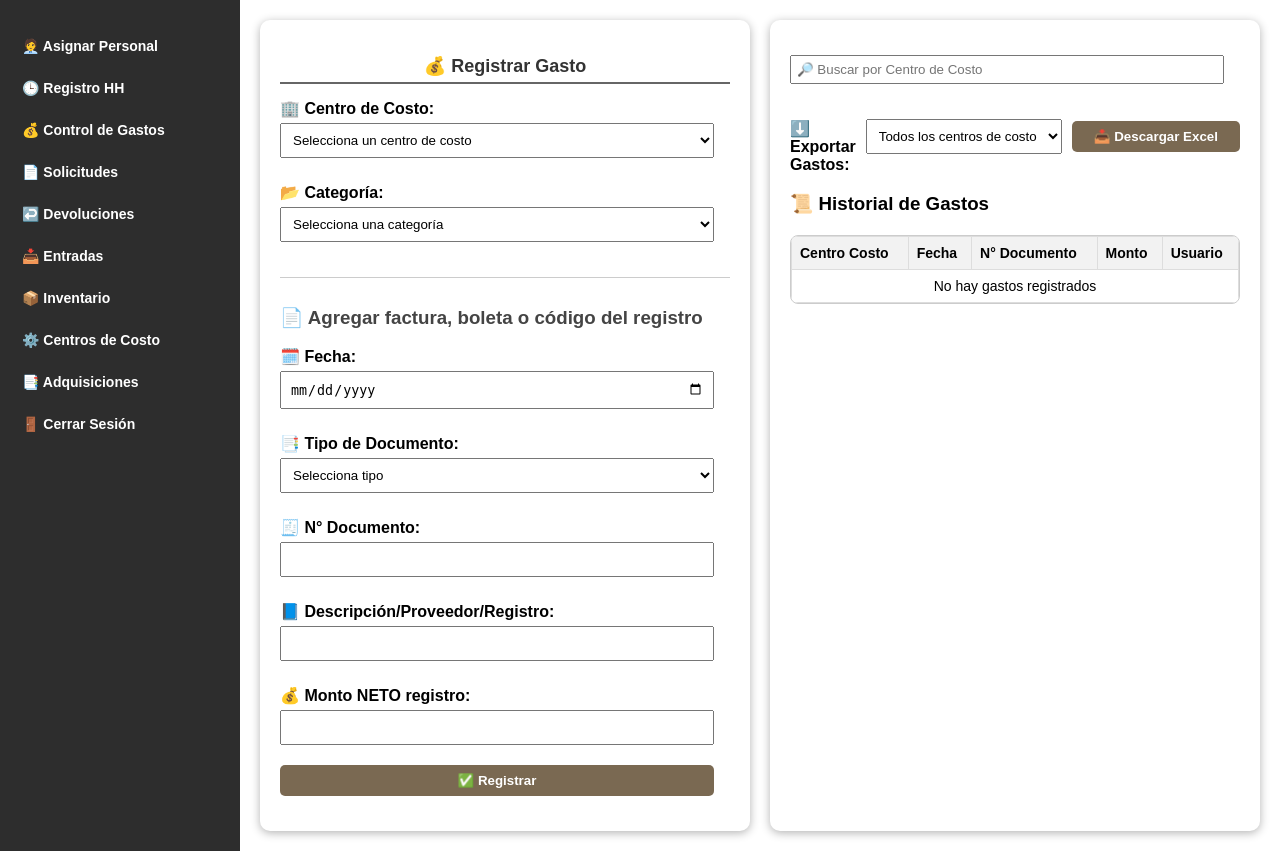
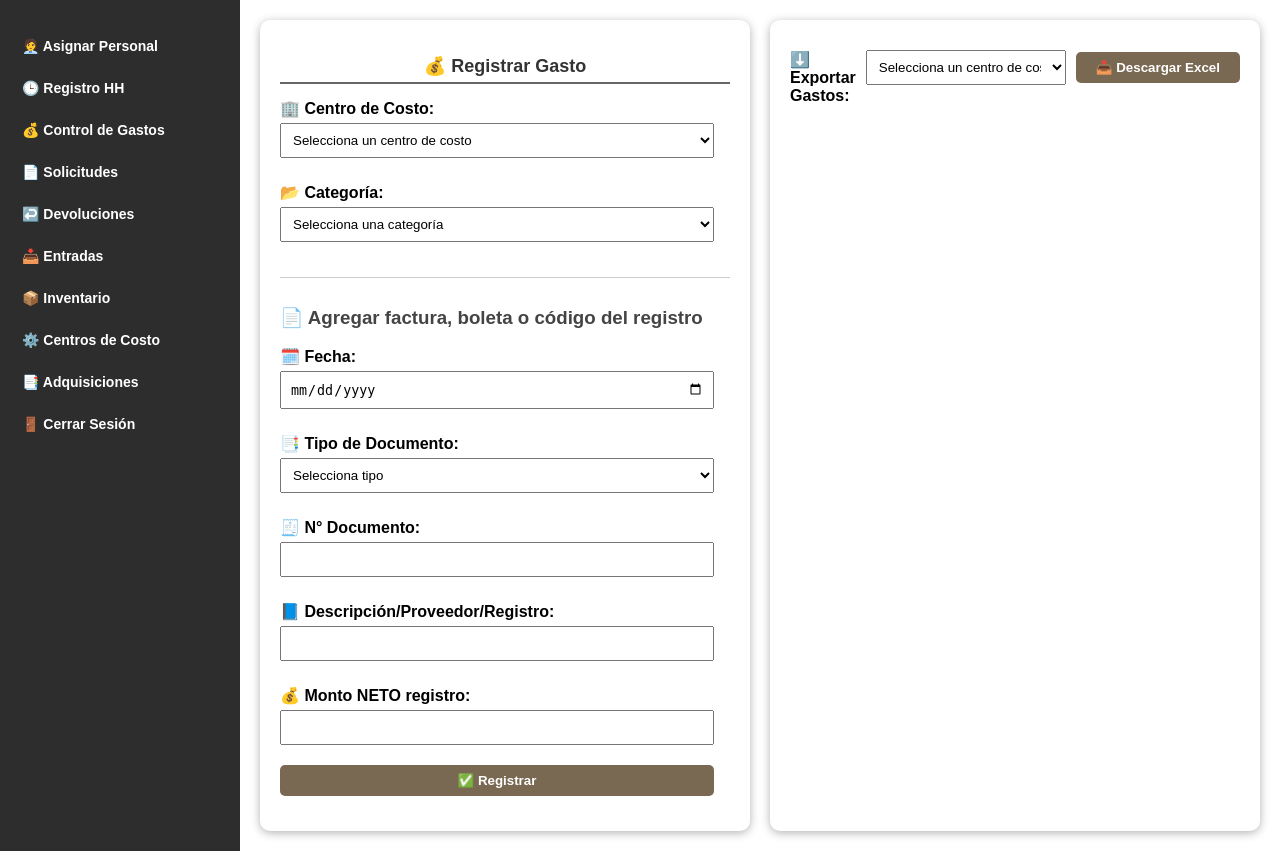
Before and after one commit to annndre/aplicacion-web, a Flask app: page /control_gastos in a window 1280 px wide. Shown: the part 70-921 px from the top of the page. Run offline with Flask 3, Linux system fonts and the light colour scheme; the visitor is signed in with stand-in values (Sample User, id 1); data that the repository does not hold is empty; some libraries are stand-ins or nearby versions.

Commit message:
ARREGLO EN JEFE DE TERRENO

```diff
--- a/app.py
+++ b/app.py
@@ -1177,12 +1177,12 @@ def descargar_excel(tabla):
         return "Tabla no válida", 400
 
     centro_costo = request.args.get("centro_costo")
-
     conexion = obtener_conexion()
     base_query = f"SELECT * FROM {tabla_map[tabla]}"
 
-    # Añadimos filtro por centro de costo si corresponde
-    if centro_costo and tabla_map[tabla] in ["registro_horas", "registro_costos", "historial_solicitudes", "asignacion_personal"]:
+    if tabla_map[tabla] in ["registro_horas", "registro_costos", "historial_solicitudes", "asignacion_personal"]:
+        if not centro_costo or centro_costo.strip() == "":
+            return "Debes seleccionar un centro de costo antes de descargar.", 400
         base_query += " WHERE centro_costo = %s"
         df = pd.read_sql(base_query, conexion, params=(centro_costo,))
         nombre = f"{tabla_map[tabla]}_{centro_costo}.xlsx"
--- a/templates/control_gastos.html
+++ b/templates/control_gastos.html
@@ -58,7 +58,7 @@
 
     <div class="lista-solicitudes">
 
-        <!-- Buscador -->
+        <!-- Buscador --
         <div style="margin-top: 10px; margin-bottom: 10px;">
             <input type="text" id="buscadorCentroCosto" placeholder="🔎 Buscar por Centro de Costo" oninput="filtrarTablaAdquisiciones()" style="padding: 5px;">
         </div>
@@ -68,7 +68,7 @@
             <form method="GET" action="{{ url_descarga }}" style="display: flex; gap: 10px; align-items: center;">
                 <label for="centro_costo_export" style="margin-bottom: 0;">⬇️ Exportar Gastos:</label>
                 <select name="centro_costo" id="centro_costo_export" class="form-select form-select-sm" style="width: 200px;">
-                    <option value="">Todos los centros de costo</option>
+                    <option value="" disabled selected>Selecciona un centro de costo</option>
                     {% for centro in centros_costo %}
                         <option value="{{ centro }}">{{ centro }}</option>
                     {% endfor %}
@@ -77,7 +77,7 @@
             </form>
         </div>
 
-        <!-- Tabla Historial -->
+        <!-- Tabla Historial --
         <h3>📜 Historial de Gastos</h3>
         <div class="mini-tabla-stock">
             <div class="tabla-scroll">
--- a/templates/registro_horas.html
+++ b/templates/registro_horas.html
@@ -27,8 +27,8 @@
 <div style="display: flex; justify-content: flex-end; margin-bottom: 10px;">
     <form method="GET" action="{{ url_for('descargar_excel', tabla='registro_horas') }}" style="display: flex; gap: 10px; align-items: center;">
         <label for="centro_costo_export" style="margin-bottom: 0;">Exportar HH:</label>
-        <select name="centro_costo" id="centro_costo_export" class="form-select form-select-sm" style="width: 200px;">
-            <option value="">Todos los centros de costo</option>
+        <select name="centro_costo" id="centro_costo_export" class="form-select form-select-sm" required style="width: 200px;">
+            <option value="" disabled selected>Selecciona un centro de costo</option>
             {% for centro in centros_costo %}
                 <option value="{{ centro }}">{{ centro }}</option>
             {% endfor %}
@@ -36,6 +36,7 @@
         <button type="submit" class="btn btn-success btn-sm">📅 Descargar Excel</button>
     </form>
 </div>
+
 
 <!-- FORMULARIO DE SELECCIÓN -->
 <form method="POST" class="form-section">
```
